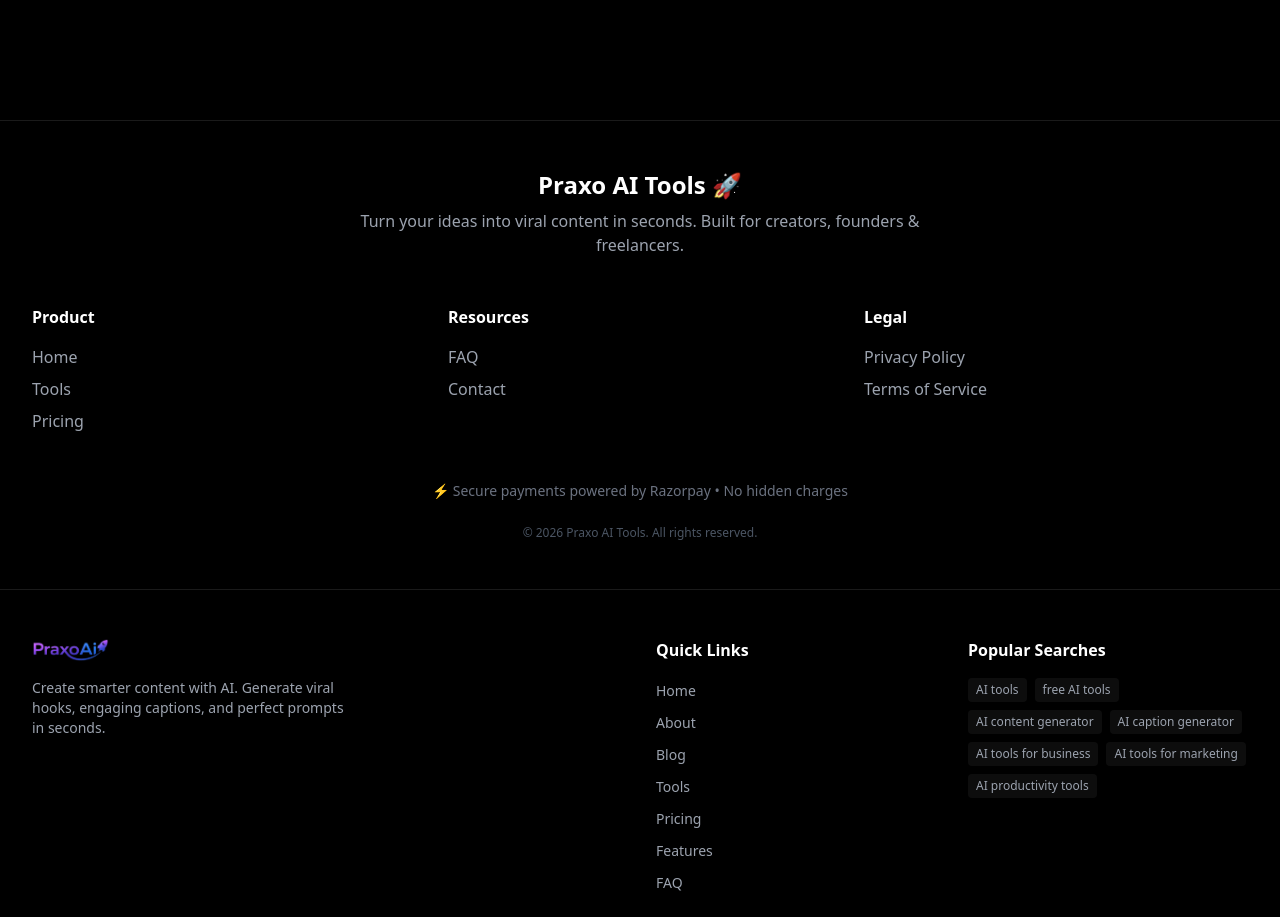
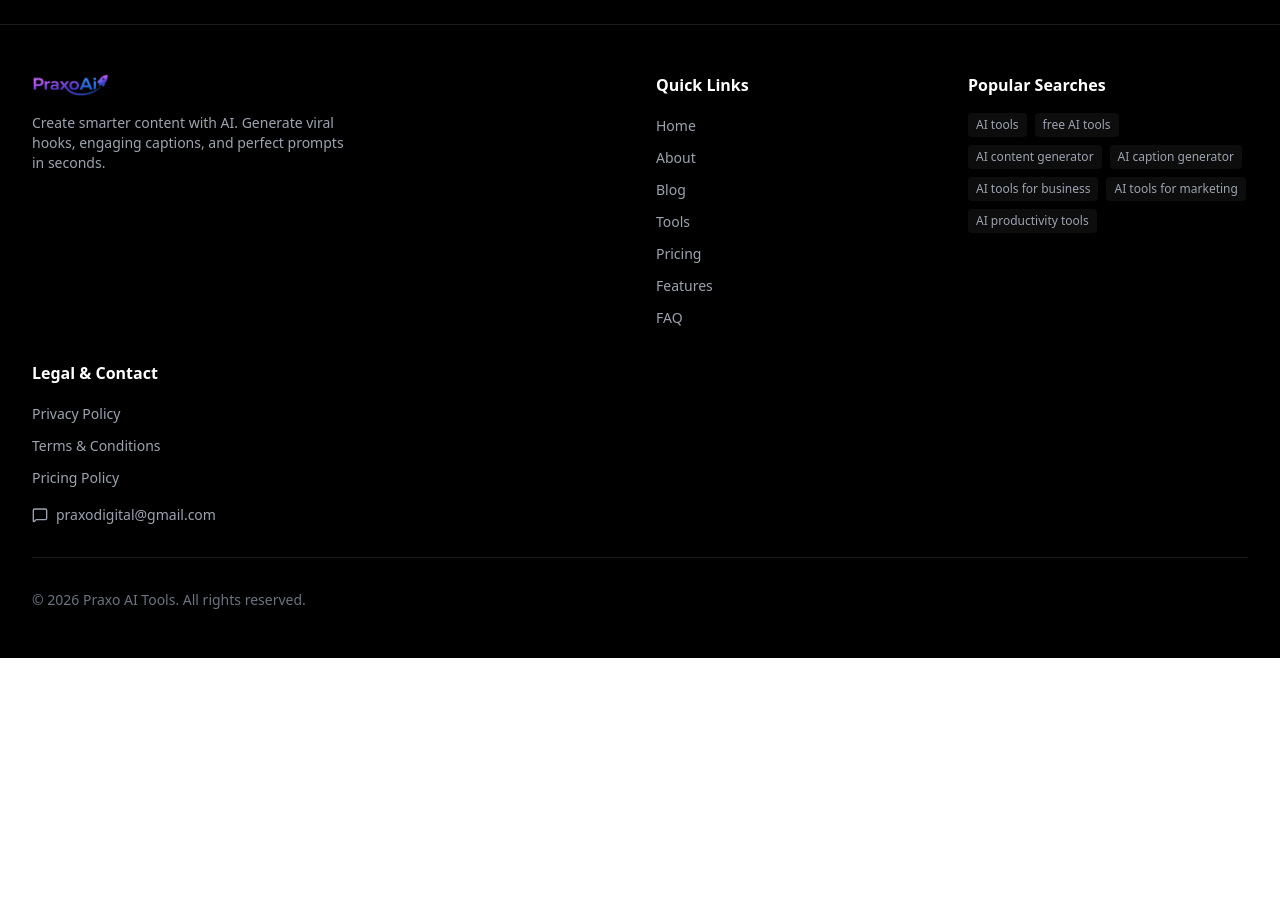
Before and after one commit to praxodigital-netizen/praxo-ai-tools, a React (Vite) app: page / in a window 1280 px wide. Shown: the part 5680-6597 px from the top of the page. After the commit the page ends 6338 px from the top, so only its background shows below. Built offline with nearby package versions, Linux system fonts and the light colour scheme.

Commit message:
Update Home.tsx

```diff
--- a/src/pages/Home.tsx
+++ b/src/pages/Home.tsx
@@ -609,67 +609,6 @@ useEffect(() => {
   </div>
 
 </section>
-      {/* Footer */}
-<footer className="w-full border-t border-white/10 mt-24">
-
-  <div className="max-w-7xl mx-auto px-4 sm:px-6 lg:px-8 py-12">
-
-    {/* Top Brand Section */}
-    <div className="text-center mb-12">
-      <h3 className="text-2xl font-bold mb-2">
-        Praxo AI Tools 🚀
-      </h3>
-      <p className="text-gray-400 max-w-xl mx-auto">
-        Turn your ideas into viral content in seconds. Built for creators, founders & freelancers.
-      </p>
-    </div>
-
-    {/* Links Section */}
-    <div className="grid grid-cols-1 sm:grid-cols-2 md:grid-cols-3 gap-8 text-center md:text-left">
-
-      {/* Product */}
-      <div>
-        <h4 className="font-semibold mb-4 text-white">Product</h4>
-        <ul className="space-y-2 text-gray-400">
-          <li><a href="/" className="hover:text-purple-400 transition">Home</a></li>
-          <li><a href="/tools" className="hover:text-purple-400 transition">Tools</a></li>
-          <li><a href="#pricing" className="hover:text-purple-400 transition">Pricing</a></li>
-        </ul>
-      </div>
-
-      {/* Resources */}
-      <div>
-        <h4 className="font-semibold mb-4 text-white">Resources</h4>
-        <ul className="space-y-2 text-gray-400">
-          <li><a href="#faq" className="hover:text-purple-400 transition">FAQ</a></li>
-          <li><a href="#contact" className="hover:text-purple-400 transition">Contact</a></li>
-        </ul>
-      </div>
-
-      {/* Legal */}
-      <div>
-        <h4 className="font-semibold mb-4 text-white">Legal</h4>
-        <ul className="space-y-2 text-gray-400">
-          <li><a href="#" className="hover:text-purple-400 transition">Privacy Policy</a></li>
-          <li><a href="#" className="hover:text-purple-400 transition">Terms of Service</a></li>
-        </ul>
-      </div>
-
-    </div>
-
-    {/* Trust Line */}
-    <div className="text-center mt-12 text-sm text-gray-500">
-      ⚡ Secure payments powered by Razorpay • No hidden charges
-    </div>
-
-    {/* Bottom */}
-    <div className="text-center mt-6 text-xs text-gray-600">
-      © {new Date().getFullYear()} Praxo AI Tools. All rights reserved.
-    </div>
-
-  </div>
-
-</footer>
       <LoginModal
         isOpen={isLoginModalOpen}
         onClose={() => setIsLoginModalOpen(false)}
```
